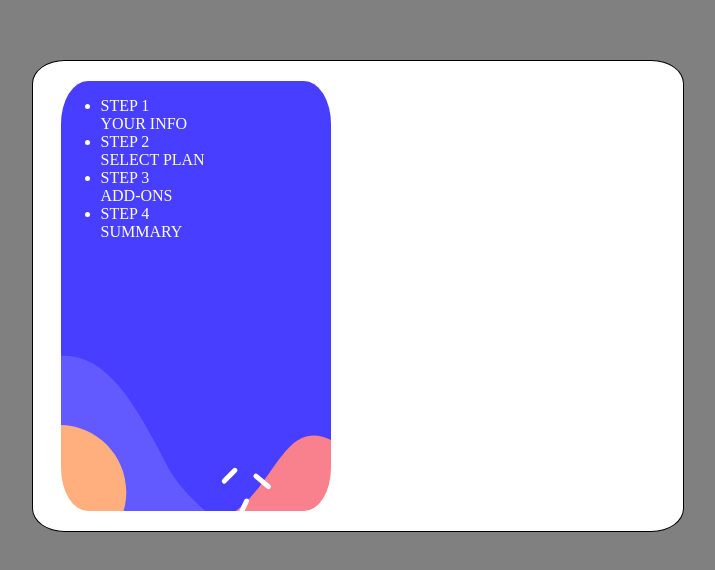
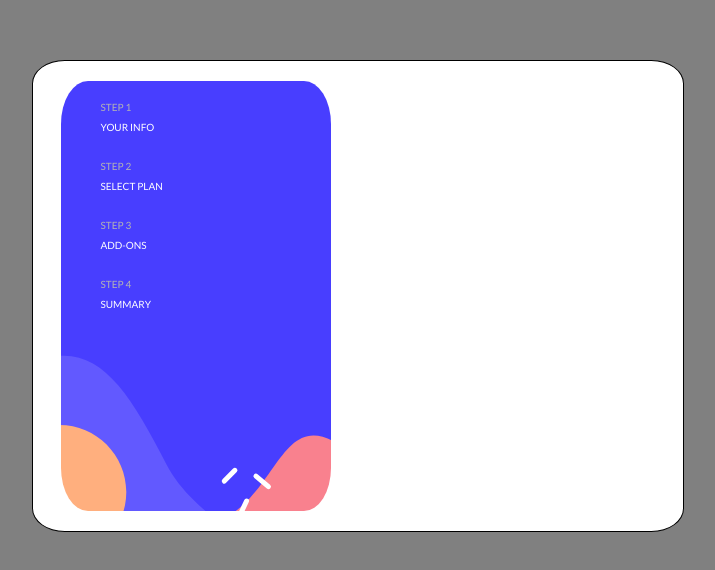
Before and after one commit to niluse/personal-info, a plain HTML site: page index.html in a window 1280 px wide. Shown: the part 104-674 px from the top of the page, without its empty margins (282-997 px from the left). Drawn offline with Linux system fonts and the light colour scheme.

Commit message:
just a commit

```diff
--- a/index.html
+++ b/index.html
@@ -12,22 +12,10 @@
       <!--Left Part-->
       <div class="step">
         <ul>
-          <li>
-            STEP 1 <br />
-            <span>YOUR INFO</span>
-          </li>
-          <li>
-            STEP 2 <br />
-            <span>SELECT PLAN</span>
-          </li>
-          <li>
-            STEP 3 <br />
-            <span>ADD-ONS</span>
-          </li>
-          <li>
-            STEP 4 <br />
-            <span>SUMMARY</span>
-          </li>
+            <li><span>STEP 1 </span><br>YOUR INFO</li><br>
+            <li><span>STEP 2 </span> <br>SELECT PLAN</li><br>
+            <li><span>STEP 3</span> <br> ADD-ONS</li><br>
+            <li><span>STEP 4 </span><br> SUMMARY</li><br>
         </ul>
       </div>
       <!--Personel info-->
--- a/style.css
+++ b/style.css
@@ -1,5 +1,7 @@
+@import url('https://fonts.googleapis.com/css2?family=Lato&display=swap');
 *{
     color: white;
+    font-family: 'Lato', sans-serif;
 }
 body{
     background-color: gray;
@@ -28,7 +30,12 @@ main{
     left: 25%;
     transform: translate(-50%, -50%);
 }
-main .step-page ul li{
+main .step ul li {
     color: white;
-
+    font-size: 10px;
+    line-height: 20px;
+    list-style-type: none;
 }
+main .step ul li span{
+    color: #B4B4B3;
+}
```
